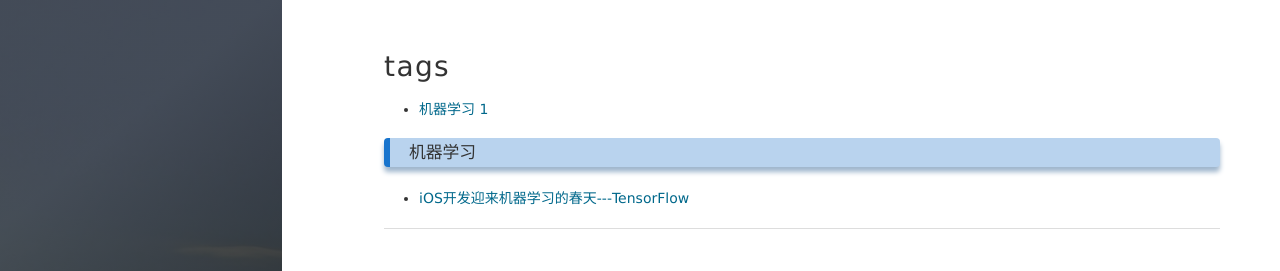
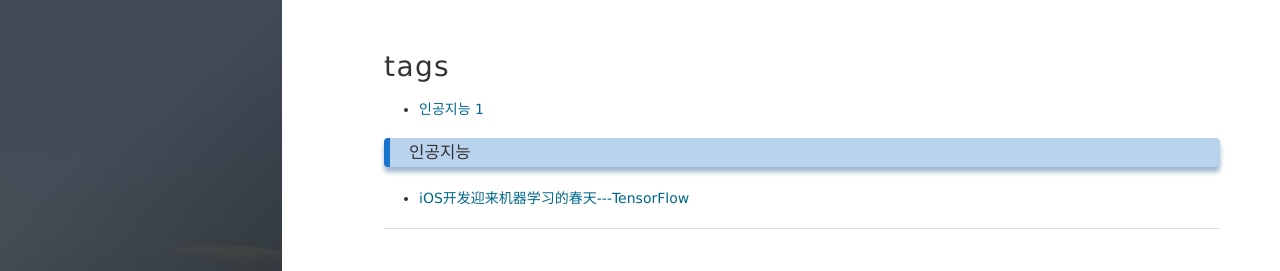
Before and after one commit to munjunoh02/munjunoh02.github.io, a Jekyll site: the page built from tags.html, in a window 1280 px wide. Shown: the top 271 px of the page. Built offline with Jekyll 4.4.1, drawn with Linux system fonts in a browser that asks for light colours; nearby versions of some CDN libraries; comment, search, counter and statistics services are not loaded.

Commit message:
change design

```diff
--- a/_posts/0000-00-00-example.md
+++ b/_posts/0000-00-00-example.md
@@ -2,7 +2,7 @@
 layout: post
 title: iOS开发迎来机器学习的春天---TensorFlow
 date: 2016-07-07
-tags: 机器学习
+tags: 인공지능
 ---
 
 <div align="center">
```
Also changed, not shown: _includes/JB/pages_list (line endings or trailing spaces), _includes/JB/tags_list (line endings or trailing spaces).
